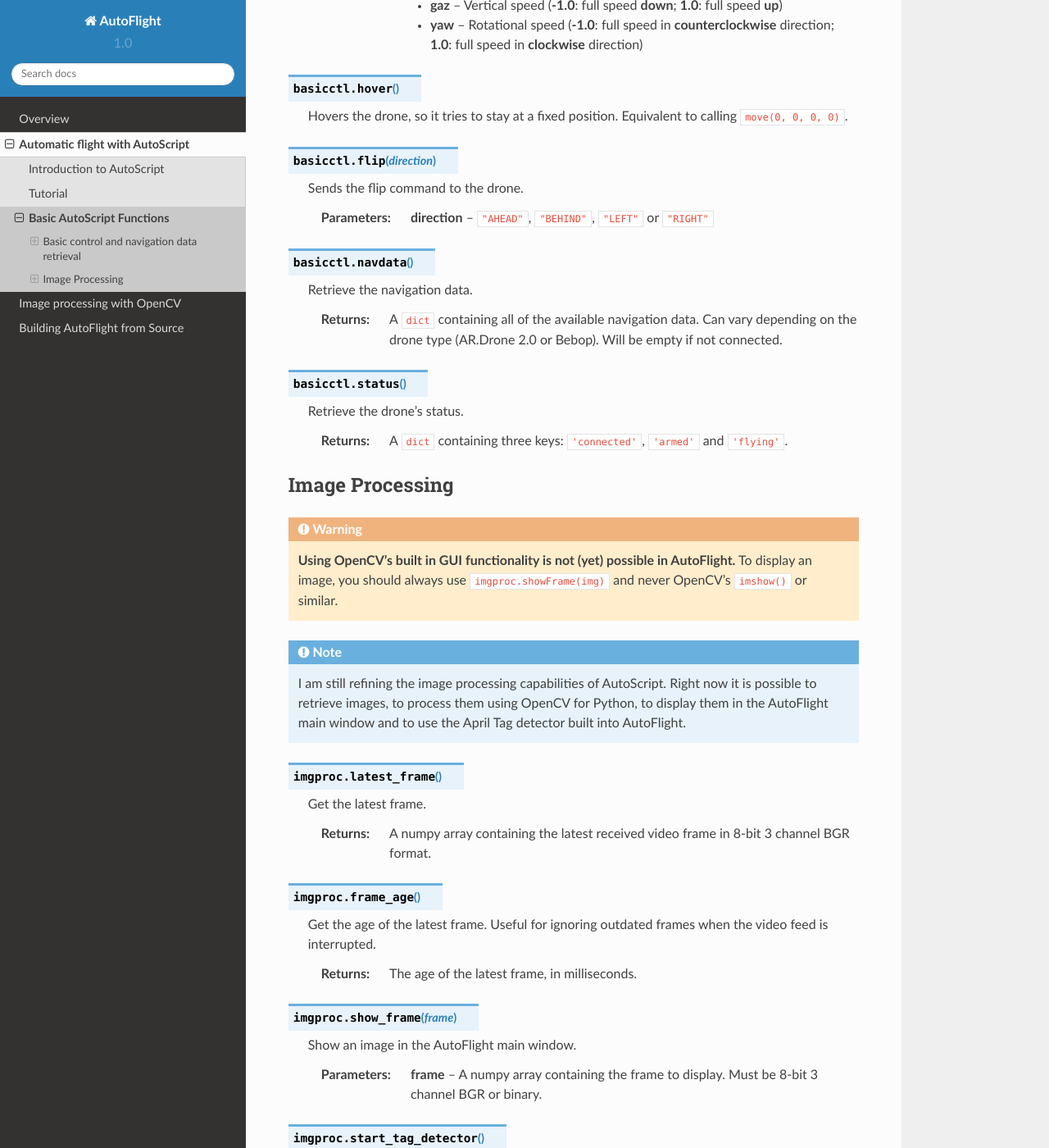
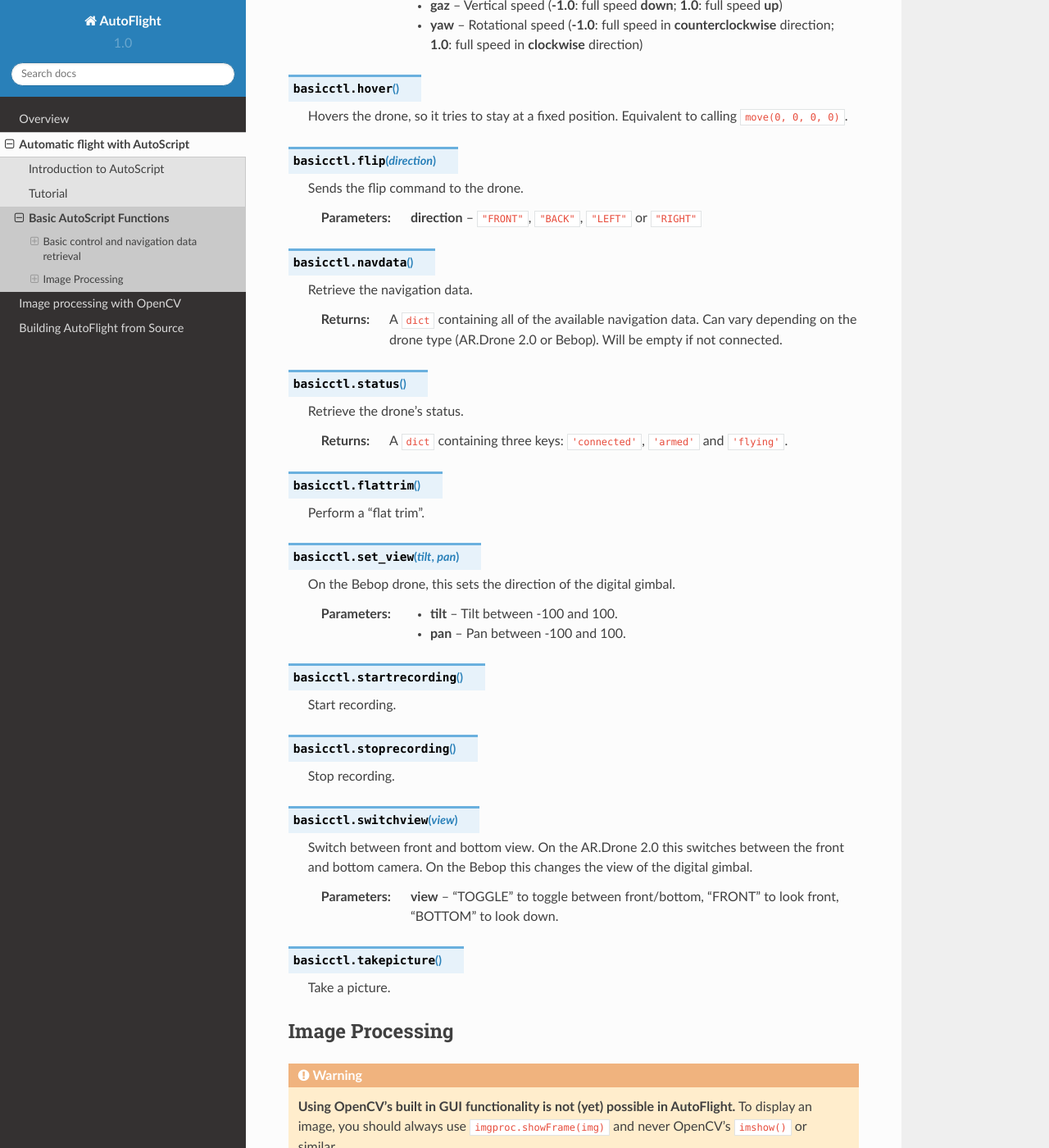
Before and after one commit to lukaslaobeyer/AutoFlight_v1, a Sphinx documentation site: the page built from documentation/source/autoscript/builtin.rst, in a window 1280 px wide and 1400 px high, scrolled down 1453 px. Shown: the whole window at 82% size. Built offline with Sphinx 7.4.7 and the Read the Docs theme 2.0.0, drawn with Linux system fonts in a browser that asks for light colours.

Commit message:
Implement missing AutoScript functions and add documentation

```diff
--- a/documentation/source/autoscript/builtin.rst
+++ b/documentation/source/autoscript/builtin.rst
@@ -59,7 +59,7 @@
 
    Sends the flip command to the drone.
 
-   :param direction: ``"AHEAD"``, ``"BEHIND"``, ``"LEFT"`` or ``"RIGHT"``
+   :param direction: ``"FRONT"``, ``"BACK"``, ``"LEFT"`` or ``"RIGHT"``
 
 
 .. function:: basicctl.navdata()
@@ -74,6 +74,41 @@
    Retrieve the drone's status.
 
    :returns: A ``dict`` containing three keys: ``'connected'``, ``'armed'`` and ``'flying'``.
+
+
+.. function:: basicctl.flattrim()
+
+   Perform a "flat trim".
+
+
+.. function:: basicctl.set_view(tilt, pan)
+
+   On the Bebop drone, this sets the direction of the digital gimbal.
+
+   :param tilt: Tilt between -100 and 100.
+   :param pan: Pan between -100 and 100.
+
+
+.. function:: basicctl.startrecording()
+
+   Start recording.
+
+
+.. function:: basicctl.stoprecording()
+
+   Stop recording.
+
+
+.. function:: basicctl.switchview(view)
+
+   Switch between front and bottom view. On the AR.Drone 2.0 this switches between the front and bottom camera. On the Bebop this changes the view of the digital gimbal.
+
+   :param view: "TOGGLE" to toggle between front/bottom, "FRONT" to look front, "BOTTOM" to look down.
+
+
+.. function:: basicctl.takepicture()
+
+   Take a picture.
 
 
 Image Processing
```
Also changed, not shown: 5 other files.
